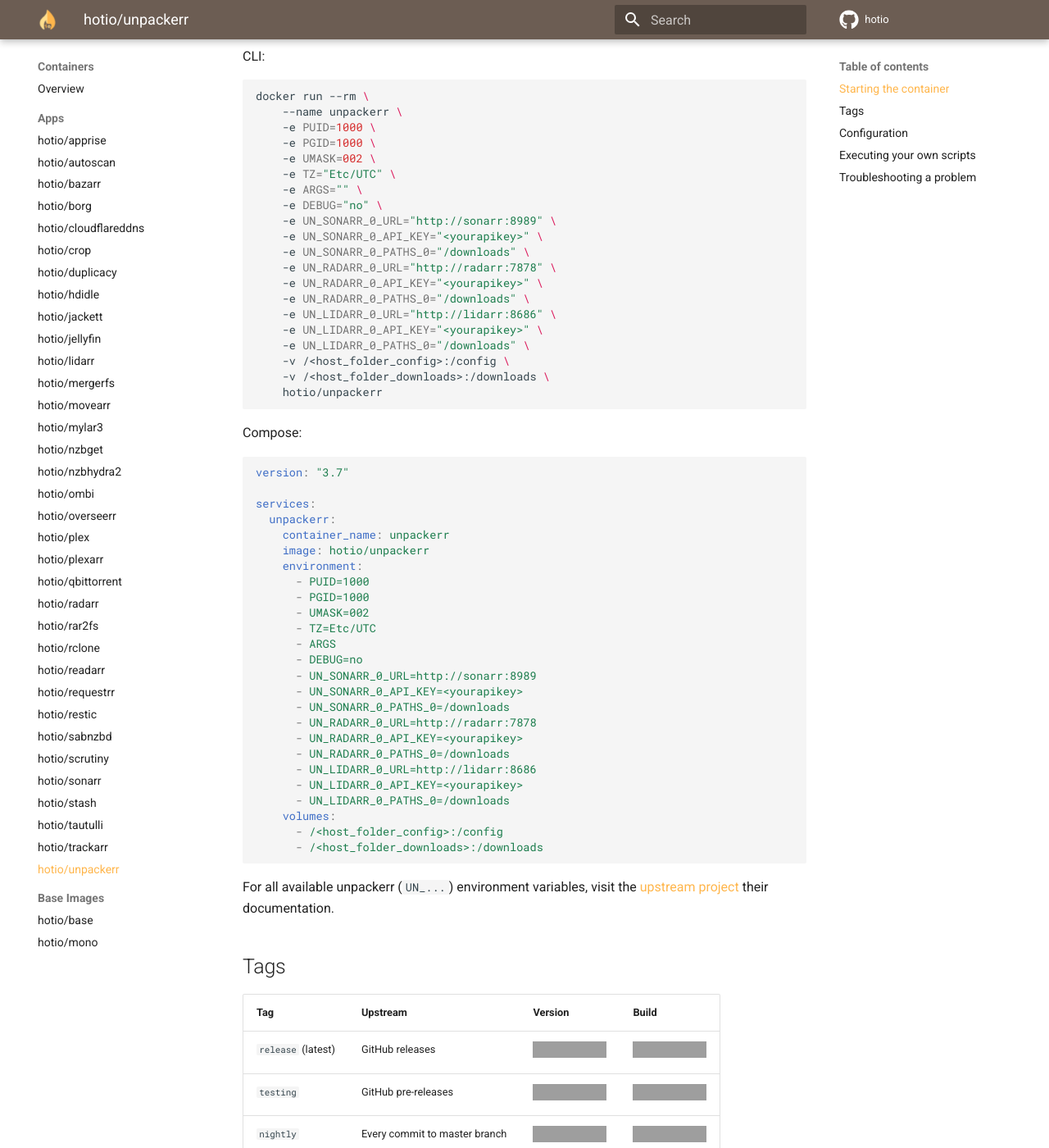
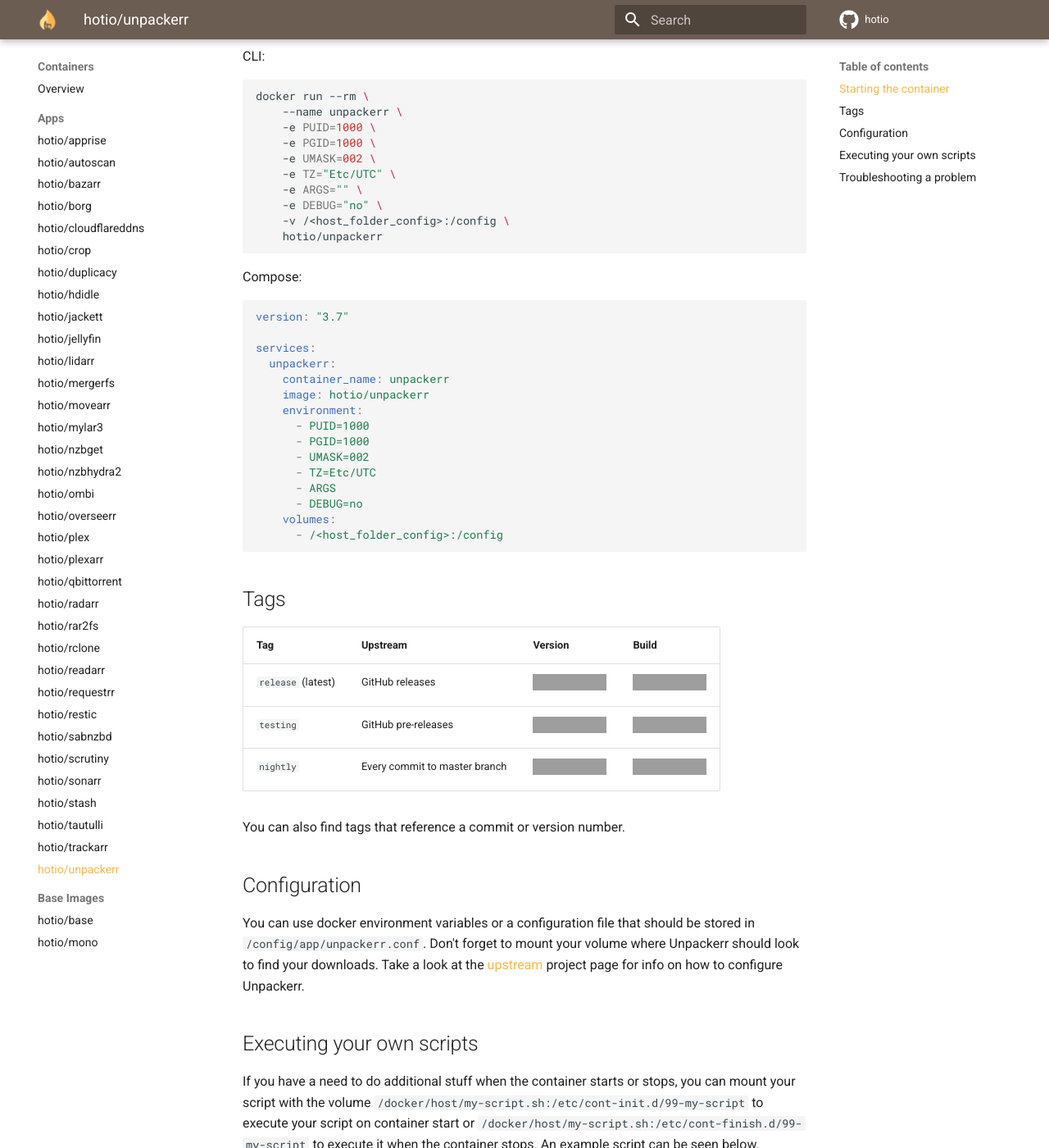
Before and after one commit to hotio/website, an MkDocs documentation site: the page built from docs/containers/unpackerr.md, in a window 1280 px wide and 1400 px high, scrolled down 444 px. Shown: the whole window at 82% size. Built offline with MkDocs 1.6.1 and Material for MkDocs 9.7.7, drawn with Linux system fonts in a browser that asks for light colours; some of the changed text lies outside the part shown; grey boxes are pictures that could not be loaded.

Commit message:
update unpackerr docs

````diff
--- a/docs/containers/unpackerr.md
+++ b/docs/containers/unpackerr.md
@@ -20,17 +20,7 @@
     -e TZ="Etc/UTC" \
     -e ARGS="" \
     -e DEBUG="no" \
-    -e UN_SONARR_0_URL="http://sonarr:8989" \
-    -e UN_SONARR_0_API_KEY="<yourapikey>" \
-    -e UN_SONARR_0_PATHS_0="/downloads" \
-    -e UN_RADARR_0_URL="http://radarr:7878" \
-    -e UN_RADARR_0_API_KEY="<yourapikey>" \
-    -e UN_RADARR_0_PATHS_0="/downloads" \
-    -e UN_LIDARR_0_URL="http://lidarr:8686" \
-    -e UN_LIDARR_0_API_KEY="<yourapikey>" \
-    -e UN_LIDARR_0_PATHS_0="/downloads" \
     -v /<host_folder_config>:/config \
-    -v /<host_folder_downloads>:/downloads \
     hotio/unpackerr
 ```
 
@@ -50,21 +40,9 @@
       - TZ=Etc/UTC
       - ARGS
       - DEBUG=no
-      - UN_SONARR_0_URL=http://sonarr:8989
-      - UN_SONARR_0_API_KEY=<yourapikey>
-      - UN_SONARR_0_PATHS_0=/downloads
-      - UN_RADARR_0_URL=http://radarr:7878
-      - UN_RADARR_0_API_KEY=<yourapikey>
-      - UN_RADARR_0_PATHS_0=/downloads
-      - UN_LIDARR_0_URL=http://lidarr:8686
-      - UN_LIDARR_0_API_KEY=<yourapikey>
-      - UN_LIDARR_0_PATHS_0=/downloads
     volumes:
       - /<host_folder_config>:/config
-      - /<host_folder_downloads>:/downloads
 ```
-
-For all available unpackerr (`UN_...`) environment variables, visit the [upstream project](https://github.com/davidnewhall/unpackerr#docker-env-variables) their documentation.
 
 ## Tags
 
@@ -78,7 +56,7 @@
 
 ## Configuration
 
-You can use docker environment variables or a configuration file that should be stored in `/config/app/unpackerr.conf`. Don't forget to mount your volume where Unpackerr should look to find your downloads. You should use the same volume as is used in the Sonarr/Radarr/Lidarr containers. More advanced configuration methods are possible too, but take a look at the [upstream](https://github.com/davidnewhall/unpackerr) project page for more info on that.
+You can use docker environment variables or a configuration file that should be stored in `/config/app/unpackerr.conf`. Don't forget to mount your volume where Unpackerr should look to find your downloads. Take a look at the [upstream](https://github.com/davidnewhall/unpackerr) project page for info on how to configure Unpackerr.
 
 ## Executing your own scripts
 
````
